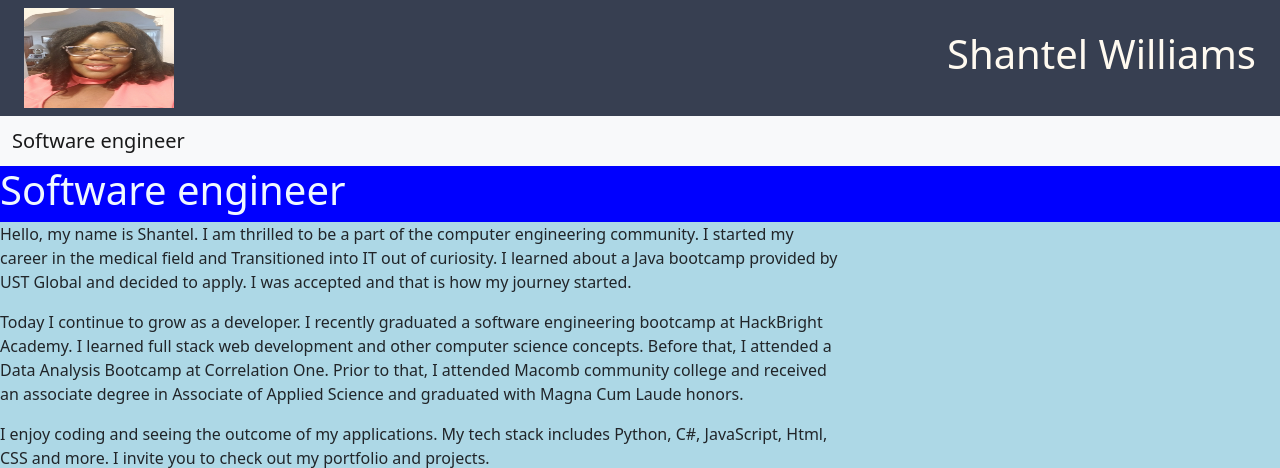
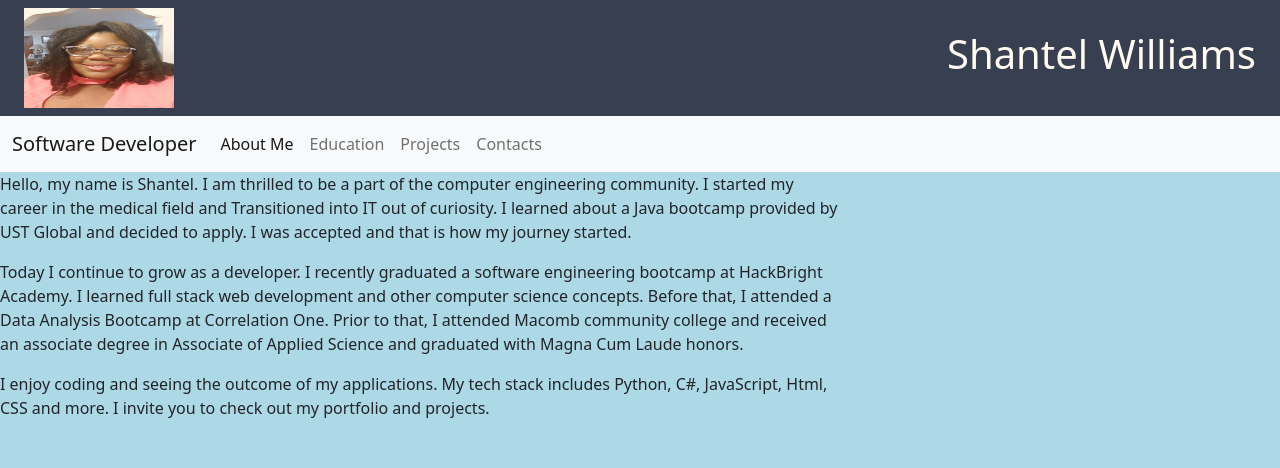
Before and after one commit to Tellysone87/portfolio, a Flask app: page / in a window 1280 px wide. Shown: the top 468 px of the page. Run offline with Flask 3, Linux system fonts and the light colour scheme.

Commit message:
updated website pages and added routes to server.

```diff
--- a/server.py
+++ b/server.py
@@ -7,14 +7,29 @@ app = Flask(__name__)
 app.secret_key = "dev"
 app.jinja_env.undefined = StrictUndefined
 
-
-
 @app.route('/')
 def load_page():
     """Return home page"""
 
     return render_template("base.html")
 
+@app.route('/project')
+def load_project_page():
+    """Return project page"""
+
+    return render_template("project.html")
+
+@app.route('/education')
+def load_education_page():
+    """Return education page"""
+
+    return render_template("education.html")
+
+@app.route('/contact')
+def load_contact_page():
+    """Return contact page"""
+
+    return render_template("contact.html")
 
 if __name__ == '__main__': # running flask web application
     app.run(debug=True, host='0.0.0.0')
--- a/static/design.css
+++ b/static/design.css
@@ -11,7 +11,6 @@ body{
     background-color: lightblue;
 }
 
-
 #professionalTitle{
     background-color: blue;
     color: aliceblue;
--- a/templates/base.html
+++ b/templates/base.html
@@ -19,7 +19,7 @@ The other webpages will inherit this html to ensure the theme is universal -->
 </head>
 
 <body>
-    <!-- Create a nav bar for the different pages -->
+    <!-- Create a nav bar for the heading of different pages -->
     <div class="row">
         <nav class="navbar navbar-expand-lg" style="background-color: #373f51;">
             <div class="container-fluid" id="nav_bar">
@@ -30,16 +30,25 @@ The other webpages will inherit this html to ensure the theme is universal -->
         </nav>
     </div>
 
-    <!-- As a heading -->
-    <nav class="navbar navbar-light bg-light">
+    <!-- As a heading and nav to different pages -->
+    <nav class="navbar navbar-expand-lg navbar-light bg-light">
         <div class="container-fluid">
-            <span class="navbar-brand mb-0 h1">Software engineer</span>
+            <a class="navbar-brand" href="#">Software Developer</a>
+            <button class="navbar-toggler" type="button" data-bs-toggle="collapse" data-bs-target="#navbarNavAltMarkup"
+                aria-controls="navbarNavAltMarkup" aria-expanded="false" aria-label="Toggle navigation">
+                <span class="navbar-toggler-icon"></span>
+            </button>
+            <div class="collapse navbar-collapse" id="navbarNavAltMarkup">
+                <div class="navbar-nav">
+                    <a class="nav-link active" aria-current="page" href="/">About Me</a>
+                    <a class="nav-link" href="/education">Education</a>
+                    <a class="nav-link" href="/project">Projects</a>
+                    <a class="nav-link" href="/contact" tabindex="-1" aria-disabled="true">Contacts</a>
+                </div>
+            </div>
         </div>
     </nav>
     <!-- professional outline -->
-    <div class="row" id="professionalTitle">
-        <H1>Software engineer</H1>
-    </div>
     <div class="row" id="mid_layout">
         <div class="col-8" id="pageDetails">
             {% block content %}
```
